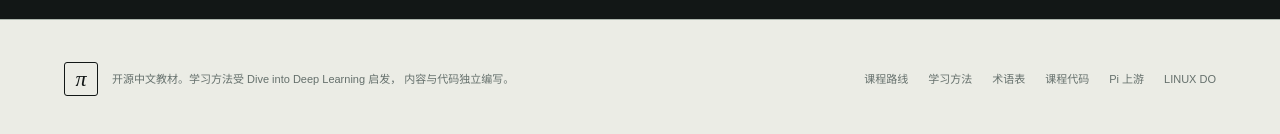
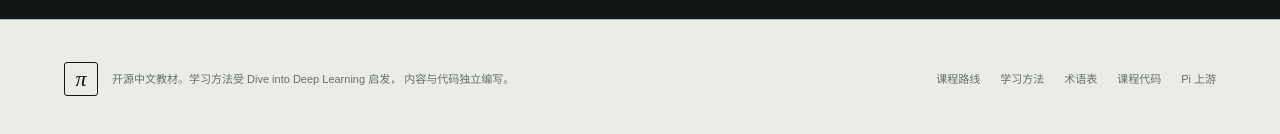
Before and after one commit to Raimiz/pi-textbook-ru, a Next.js app: page / in a window 1280 px wide. Shown: the part 3729-3863 px from the top of the page. Built offline with nearby package versions, Linux system fonts and the light colour scheme.

Commit message:
docs: remove Linux.do backlinks

```diff
--- a/app/layout.tsx
+++ b/app/layout.tsx
@@ -106,9 +106,6 @@ export default function RootLayout({
               >
                 Pi 上游
               </a>
-              <a href="https://linux.do/" target="_blank" rel="noreferrer">
-                LINUX DO
-              </a>
             </nav>
           </footer>
         </ProgressProvider>
```
Also changed, not shown: 1 other file (tests, documents, lock files or other folders).
